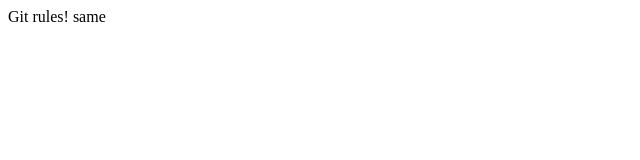
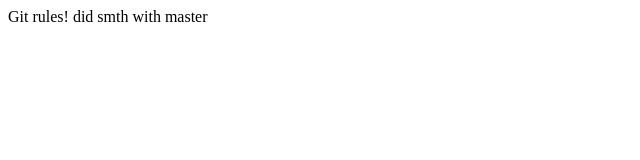
Before and after one commit to drakofm/base_cloud, a plain HTML site: page index.html in a window 1280 px wide. Shown: the whole page, without its empty margins (0-640 px from the left). Drawn offline with Linux system fonts and the light colour scheme.

Commit message:
new changes

```diff
--- a/index.html
+++ b/index.html
@@ -6,6 +6,6 @@
 </head>
 <body>
     Git rules!
-    same
+    did smth with master
 </body>
 </html>
```
